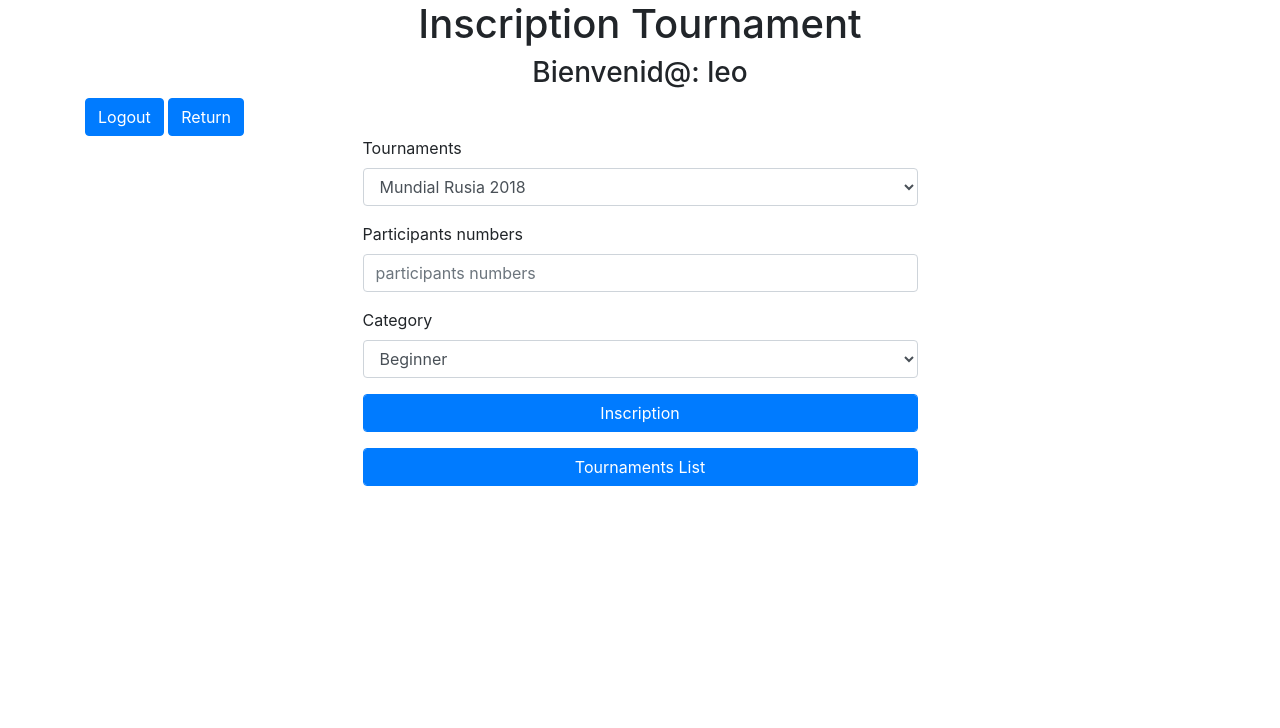
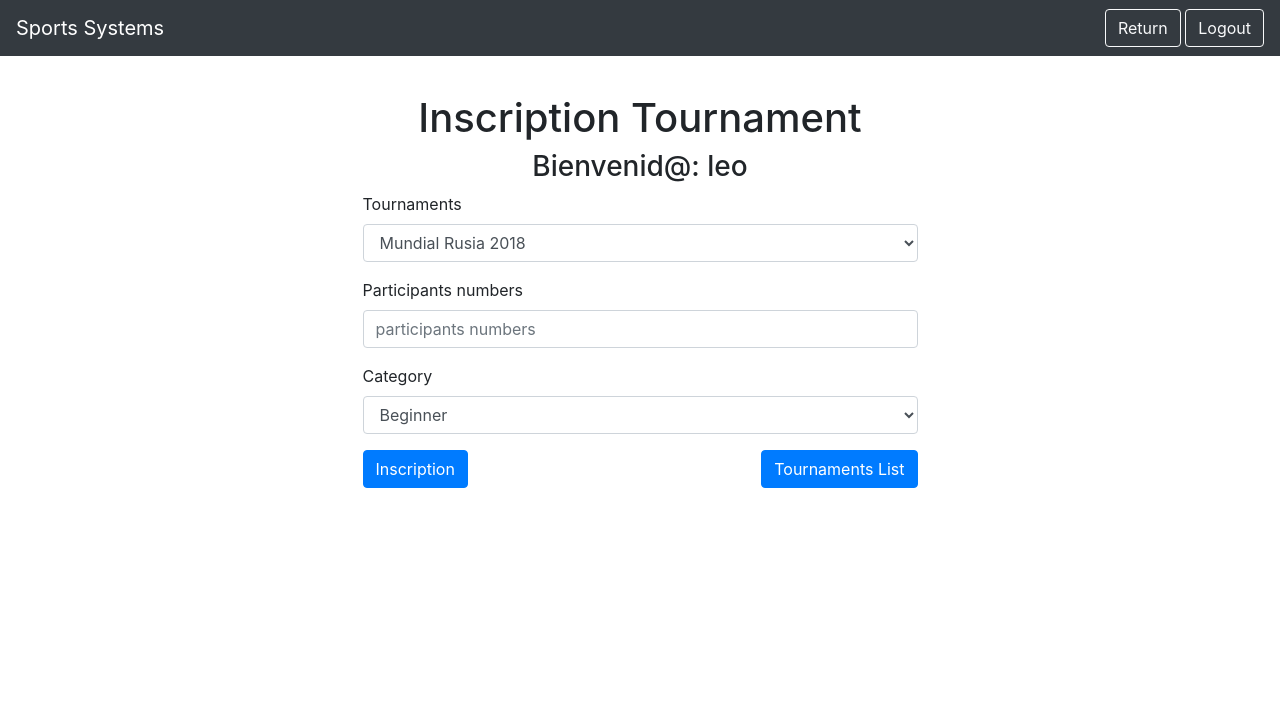
Before and after one commit to luiisdelar/proyecto-deportes-php, a PHP site: page /inscr_tourn.php in a window 1280 px wide. Shown: the top 728 px of the page. Before the commit the page ends 486 px from the top, so only its background shows below. Run offline with PHP 8.4, Linux system fonts and the light colour scheme; a user stored in the database is signed in; data comes from the database, SQL or seed files in the repository.

Commit message:
Aregglando el front n°3

```diff
--- a/css/styles.css
+++ b/css/styles.css
@@ -8,6 +8,6 @@
 	margin-left: 25%;
 }
 
-.mybuttons {
-
+nav {
+	margin-bottom: 3%;
 }
--- a/index.php
+++ b/index.php
@@ -51,7 +51,7 @@
 		<div class="row align-items-center h-100 justify-content-center">
 
 
-				<form class="col-6 border border-primary rounded shadow-lg p-3 mb-5 bg-white rounded" method="POST" action="<?php echo $_SERVER['PHP_SELF']; ?>">
+				<form class="col-6 border border-secondary rounded shadow-lg p-3 mb-5 bg-white rounded" method="POST" action="<?php echo $_SERVER['PHP_SELF']; ?>">
 
 					<h1 class="text-center">Login</h1>
 
--- a/inscr_tourn.php
+++ b/inscr_tourn.php
@@ -3,6 +3,7 @@
 <body>
 
 	<?php
+		require("templates/navbar.php");
 
 		session_start();
 
@@ -50,9 +51,6 @@
 			<h1 class="text-center">Inscription Tournament</h1>
 			<h3 class="text-center">Bienvenid@: <?php echo $_SESSION["user"]; ?></h3>
 
-			<input class="btn btn-primary" type="button" value="Logout" onclick="location.href='logout.php';">
-			<input class="btn btn-primary" type="button" value="Return" onclick="location.href='logout.php';">
-
 		<form method="POST" action="<?php echo $_SERVER['PHP_SELF']; ?>">
 
 			<div class="form-group">
@@ -91,12 +89,11 @@
 				</select>
 			</div>
 
-			<div class="form-group">
-				<input class="btn btn-primary form-control" type="submit" name="inscription" value="Inscription">
-			</div>
+			<div class="row form-group justify-content-between">
 
-			<div class="form-group">
-				<input class="btn btn-primary form-control" type="button" value="Tournaments List" onclick="location.href='list_tourn.php';">
+					<input class="btn btn-primary" type="submit" name="inscription" value="Inscription">
+					<input class="btn btn-primary" type="button" value="Tournaments List" onclick="location.href='list_tourn.php';">
+
 			</div>
 
 			<?php
--- a/templates/navbar.php
+++ b/templates/navbar.php
@@ -1,35 +1,15 @@
-<nav class="navbar navbar-expand-lg navbar-light bg-light">
-  <a class="navbar-brand" href="#">Navbar</a>
+<nav class="navbar navbar-expand-lg navbar-dark bg-dark">
+  <a class="navbar-brand" href="index.php">Sports Systems</a>
   <button class="navbar-toggler" type="button" data-toggle="collapse" data-target="#navbarSupportedContent" aria-controls="navbarSupportedContent" aria-expanded="false" aria-label="Toggle navigation">
     <span class="navbar-toggler-icon"></span>
   </button>
 
-  <div class="collapse navbar-collapse" id="navbarSupportedContent">
-    <ul class="navbar-nav mr-auto">
-      <li class="nav-item active">
-        <a class="nav-link" href="#">Home <span class="sr-only">(current)</span></a>
-      </li>
-      <li class="nav-item">
-        <a class="nav-link" href="#">Link</a>
-      </li>
-      <li class="nav-item dropdown">
-        <a class="nav-link dropdown-toggle" href="#" id="navbarDropdown" role="button" data-toggle="dropdown" aria-haspopup="true" aria-expanded="false">
-          Dropdown
-        </a>
-        <div class="dropdown-menu" aria-labelledby="navbarDropdown">
-          <a class="dropdown-item" href="#">Action</a>
-          <a class="dropdown-item" href="#">Another action</a>
-          <div class="dropdown-divider"></div>
-          <a class="dropdown-item" href="#">Something else here</a>
-        </div>
-      </li>
-      <li class="nav-item">
-        <a class="nav-link disabled" href="#">Disabled</a>
-      </li>
-    </ul>
-    <form class="form-inline my-2 my-lg-0">
-      <input class="form-control mr-sm-2" type="search" placeholder="Search" aria-label="Search">
-      <button class="btn btn-outline-success my-2 my-sm-0" type="submit">Search</button>
-    </form>
+  <div class="collapse navbar-collapse justify-content-end">
+
+    <div class="justify-content-end">
+          <input class="btn btn-outline-light my-2 my-sm-0" type="button" value="Return" onclick="location.href='logout.php';">
+          <input class="btn btn-outline-light my-2 my-sm-0" type="button" value="Logout" onclick="location.href='logout.php';">
+    </div>
+
   </div>
 </nav>
```
Also changed, not shown: list_tourn.php (+2 -6 lines), register.php (+27 -15 lines).
